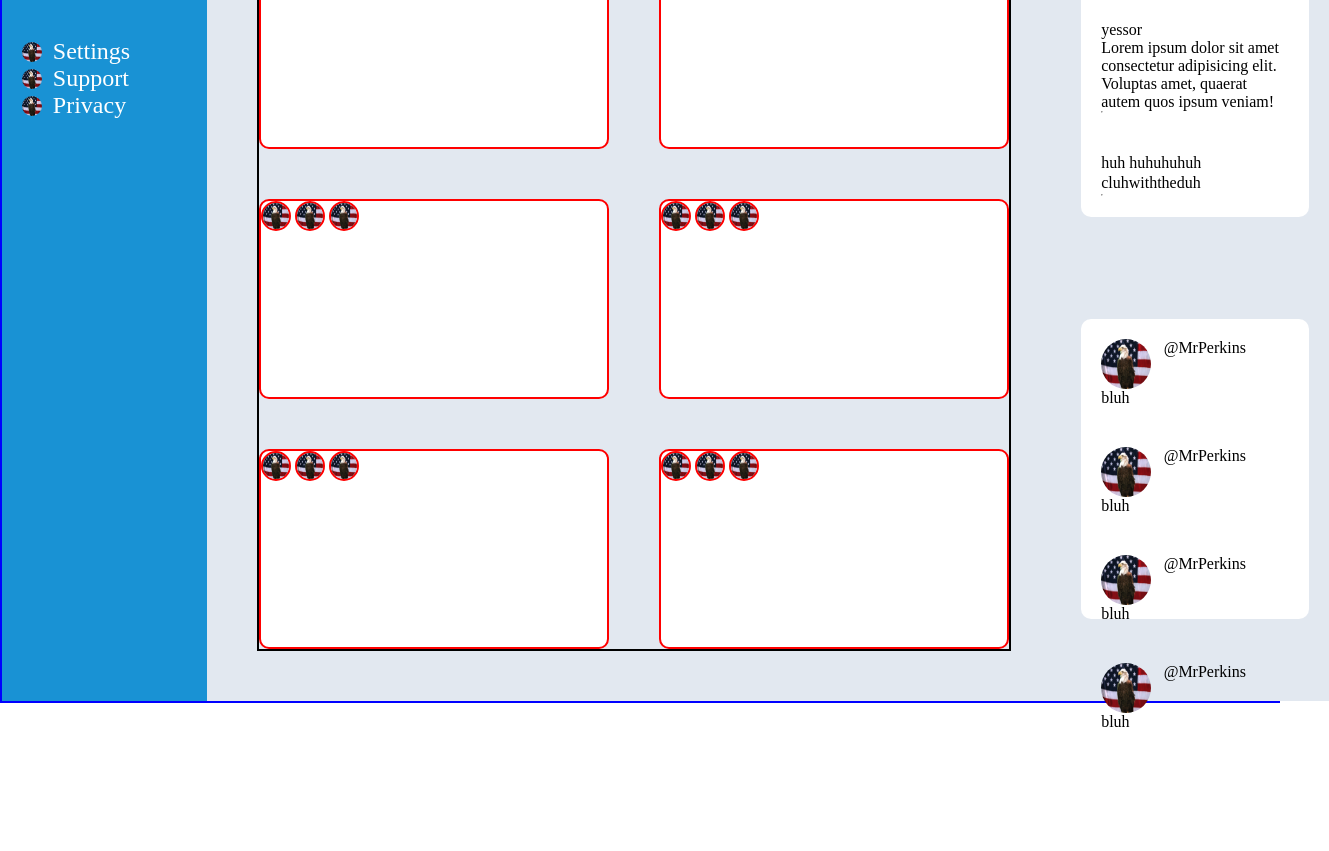
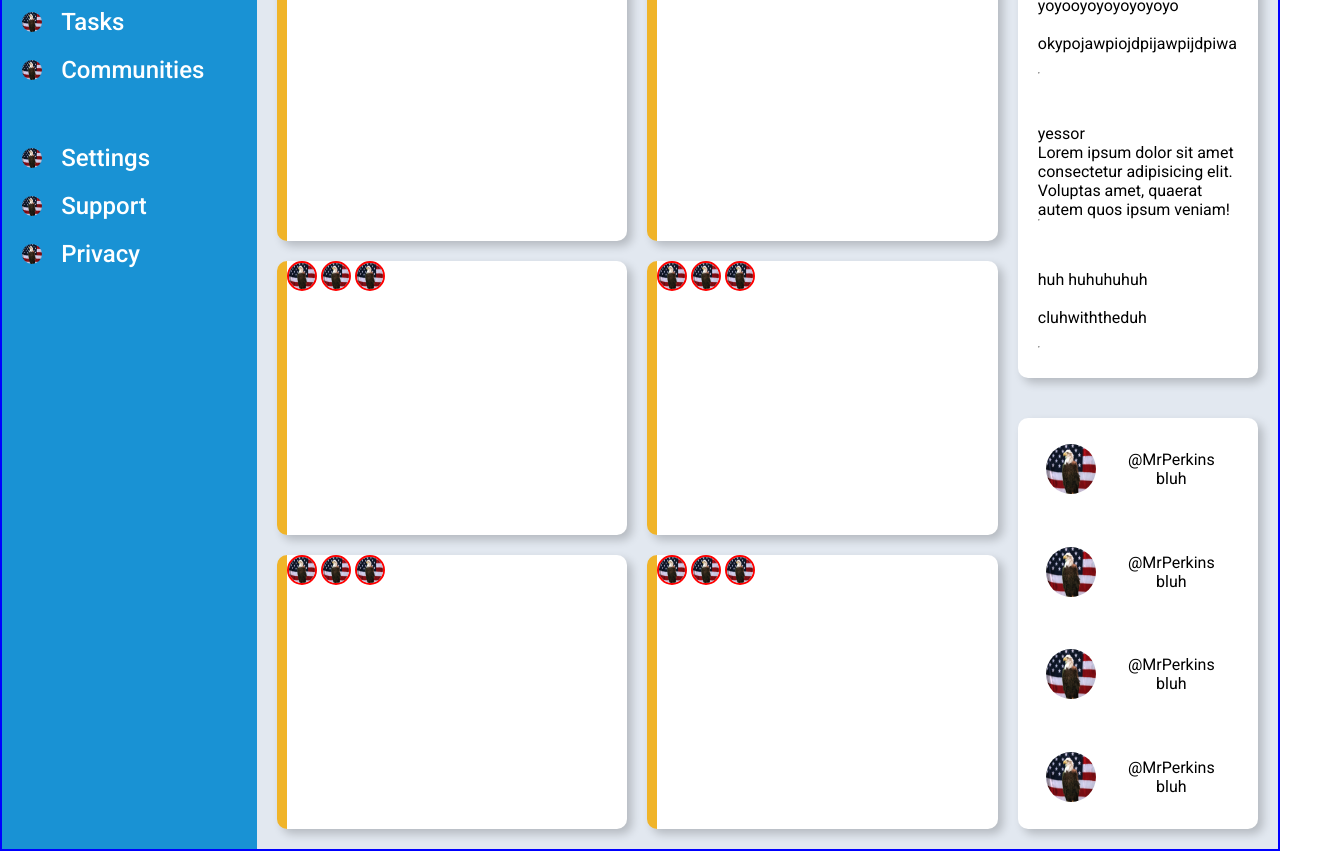
Before and after one commit to PattyTheRattyy/admin-dashboard, a plain HTML site: page index.html in a window 1280 px wide. Shown: the part 306-1157 px from the top of the page, 1329 px wide, since content can reach past the window. Before the commit the page ends 1037 px from the top, so only its background shows below. Drawn offline with Linux system fonts and the light colour scheme.

Commit message:
Finish main layout
Solved the problem kinda, looking way better

```diff
--- a/index.html
+++ b/index.html
@@ -5,6 +5,12 @@
     <meta name="viewport" content="width=device-width, initial-scale=1.0" />
     <title>Admin Dashboard</title>
     <link rel="stylesheet" href="style.css" />
+    <link rel="preconnect" href="https://fonts.googleapis.com" />
+    <link rel="preconnect" href="https://fonts.gstatic.com" crossorigin />
+    <link
+      href="https://fonts.googleapis.com/css2?family=Roboto:ital,wght@0,100;0,300;0,400;0,500;0,700;0,900;1,100;1,300;1,400;1,500;1,700;1,900&display=swap"
+      rel="stylesheet"
+    />
   </head>
 
   <body>
@@ -103,6 +109,7 @@
 
     <div class="main">
       <!-- <p class="main-titles">Your Projects</p> -->
+      <div class="main-grid">
         <div class="projects-grid">
           <div class="card">
             <p class="card-title"></p>
@@ -173,26 +180,43 @@
         <!-- <p class="main-titles">Trending</p> -->
         <div class="trending-grid">
           <div class="trending-acc">
+            <div class="trending-acc-left">
               <img class="trending-pfp" src="images/freebird.webp" alt="pfp" />
+            </div>
+            <div class="trending-acc-right">
               <p class="trending-username">@MrPerkins</p>
               <p class="trending-info">bluh</p>
             </div>
+          </div>
           <div class="trending-acc">
+            <div class="trending-acc-left">
               <img class="trending-pfp" src="images/freebird.webp" alt="pfp" />
+            </div>
+            <div class="trending-acc-right">
               <p class="trending-username">@MrPerkins</p>
               <p class="trending-info">bluh</p>
             </div>
+          </div>
           <div class="trending-acc">
+            <div class="trending-acc-left">
               <img class="trending-pfp" src="images/freebird.webp" alt="pfp" />
+            </div>
+            <div class="trending-acc-right">
               <p class="trending-username">@MrPerkins</p>
               <p class="trending-info">bluh</p>
             </div>
+          </div>
           <div class="trending-acc">
+            <div class="trending-acc-left">
               <img class="trending-pfp" src="images/freebird.webp" alt="pfp" />
+            </div>
+            <div class="trending-acc-right">
               <p class="trending-username">@MrPerkins</p>
               <p class="trending-info">bluh</p>
             </div>
           </div>
         </div>
+      </div>
+    </div>
   </body>
 </html>
--- a/style.css
+++ b/style.css
@@ -5,6 +5,7 @@
     margin: 0;
     padding: 0;
 
+    font-family: 'Roboto';
 }
 
 body {
@@ -96,6 +97,9 @@ img {
     align-items: center;
 
     margin-left: 20px;
+
+    margin-top: 20px;
+    margin-bottom: 20px;
 }
 
 .icon-img-sidebar {
@@ -171,7 +175,6 @@ input[type="search"]{
     grid-template-rows: 1fr;
     align-items: center;
     justify-items: center;
-    gap: 250px;
 }
 
 /* bottom left */
@@ -245,8 +248,21 @@ button {
 
 .main {
     display: grid;
+    grid-template-columns: 1fr;
+    grid-template-rows: 1fr;
+
+}
+
+.main-grid {
+    display: grid;
     grid-template-columns: 3fr 1fr;
     grid-template-rows: 1fr 1fr;
+
+    row-gap: 40px;
+    column-gap: 20px;
+
+    margin: 20px;
+    margin-top: 40px;
 
 }
 
@@ -261,27 +277,28 @@ button {
 
 .projects-grid {
 
+    display: grid;
+    grid-template-columns: repeat(2, 1fr);
+    grid-template-rows: repeat(3, 1fr);
 
-    border: 2px solid black;
+    grid-row: 1/3;
+    grid-column: 1/2;
+
+    margin-right: 0px;
+
+    gap: 20px;
 
 
-    display: grid;
-    grid-template-columns: 1fr 1fr;
-    grid-template-rows: 1fr 1fr 1fr;
-
-    grid-row: 1/3;
-    gap: 50px;
-
-    margin: 50px;
 
 }
 
 .card {
-    border: 2px solid red;
+    border-left: 10px solid #f0b429;
     background-color: white;
-    height: 200px;
-    width: 350px;
     border-radius: 10px;
+
+    box-shadow: 5px 5px 10px rgba(0, 0, 0, 0.2);
+
 
 }
 
@@ -298,13 +315,18 @@ button {
 .announcements-grid {
     background-color: white;
     border-radius: 10px;
-    margin: 20px;
+    /* margin: 20px;
+    margin-top: 50px; */
 
     display: grid;
     grid-template-columns: 1fr;
     grid-template-rows: repeat(3, 1fr);
 
-    height: 300px;
+
+    box-shadow: 5px 5px 10px rgba(0, 0, 0, 0.2);
+
+
+
 
 }
 
@@ -329,20 +351,30 @@ button {
 
     background-color: white;
     border-radius: 10px;
-    margin: 20px;
 
     display: grid;
     grid-template-columns: 1fr;
-    grid-template-rows: repeat(4, 1fr);
+    grid-template-rows: repeat(4, minmax(80px, 1fr));
 
-    height: 300px;
+    box-shadow: 5px 5px 10px rgba(0, 0, 0, 0.2);
+
 }
 
 .trending-acc {
     display: grid;
+    align-items: center;
     grid-template-columns: 1fr 2fr;
     margin: 20px;
+}
 
+.trending-acc-left {
+    display: grid;
+    place-items: center;
+}
+
+.trending-acc-right {
+    display: grid;
+    place-items: center;
 }
 
 .trending-pfp {
```
Lines whose indentation alone changed are shown as unchanged.
